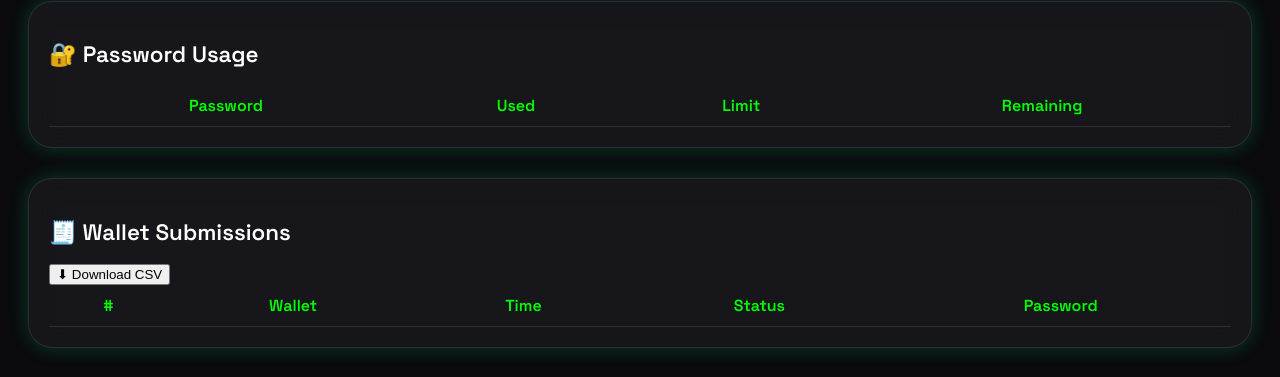
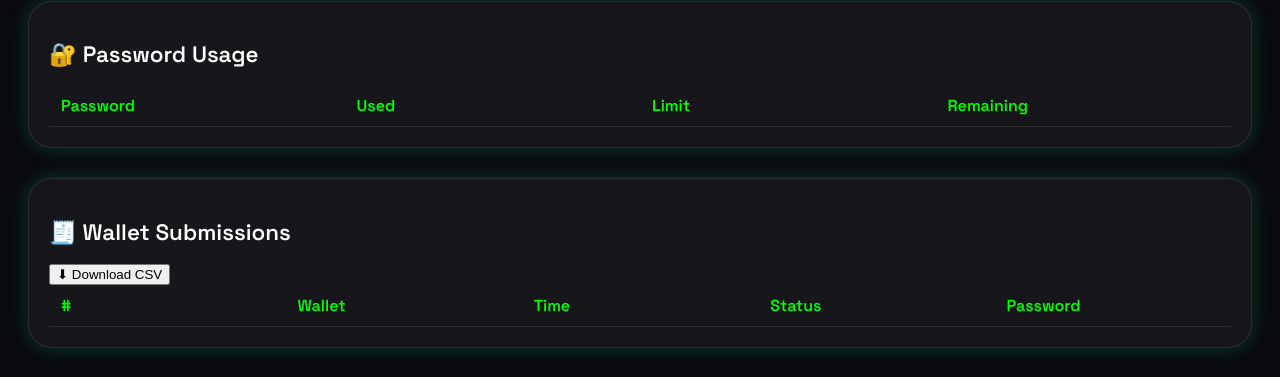
Before and after one commit to iice257/Hyperballairdrop, a plain HTML site: page admin.html in a window 1280 px wide. Shown: the part 200-577 px from the top of the page. Drawn offline with Linux system fonts and the light colour scheme; no server answers.

Commit message:
Update admin.html
Fixed table alignment

```diff
--- a/admin.html
+++ b/admin.html
@@ -28,18 +28,24 @@
       font-size: 1.4rem;
       margin-bottom: 16px;
     }
-    table {
+      table {
       width: 100%;
-      min-width: 500px;
       border-collapse: collapse;
+      table-layout: fixed;
     }
     th, td {
       padding: 10px 12px;
       border-bottom: 1px solid rgba(255, 255, 255, 0.1);
+      text-align: left;
+      white-space: nowrap;
+      overflow: hidden;
+      text-overflow: ellipsis;
     }
     th {
       color: #0f0;
+      font-weight: 600;
     }
+
     .input-row {
       display: flex;
       flex-wrap: wrap;
```
